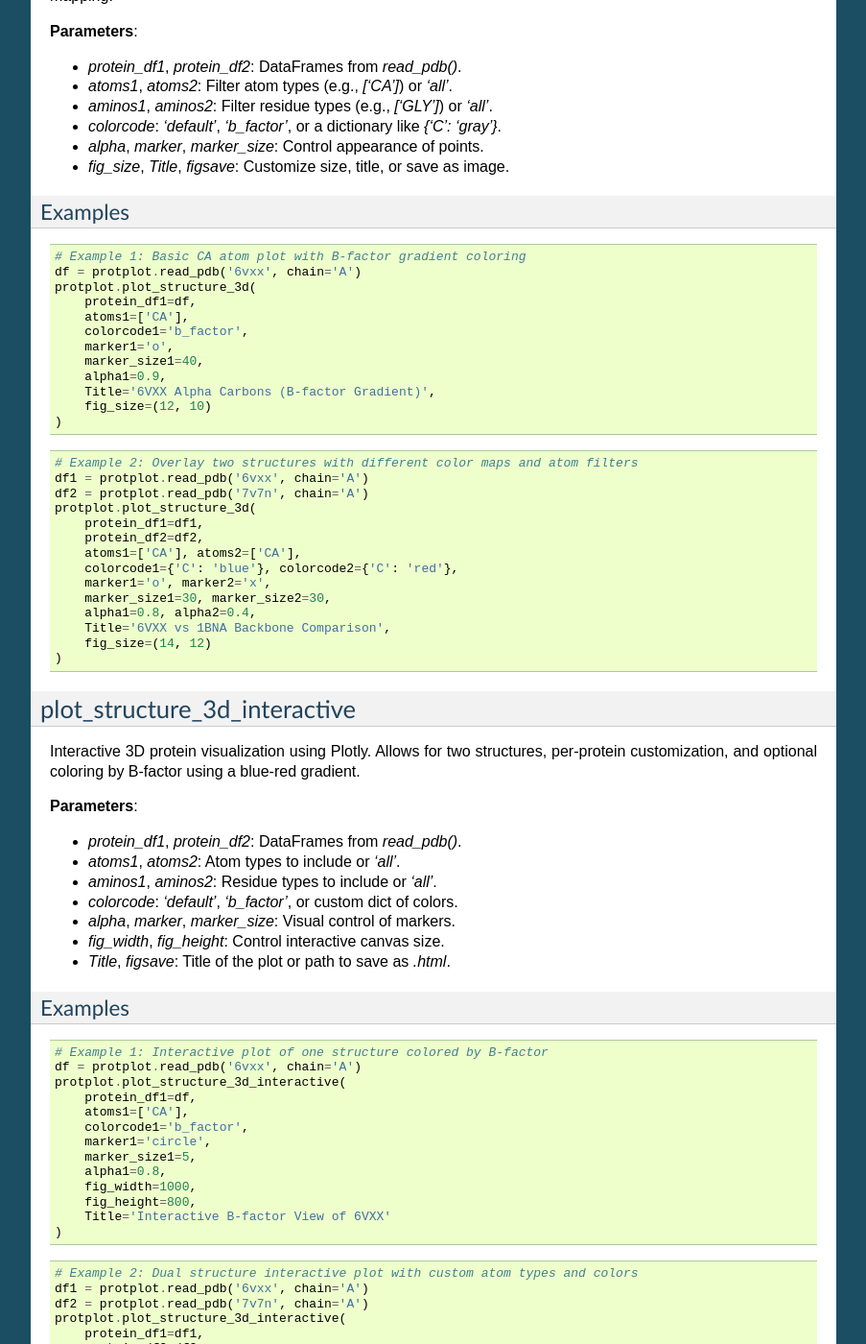
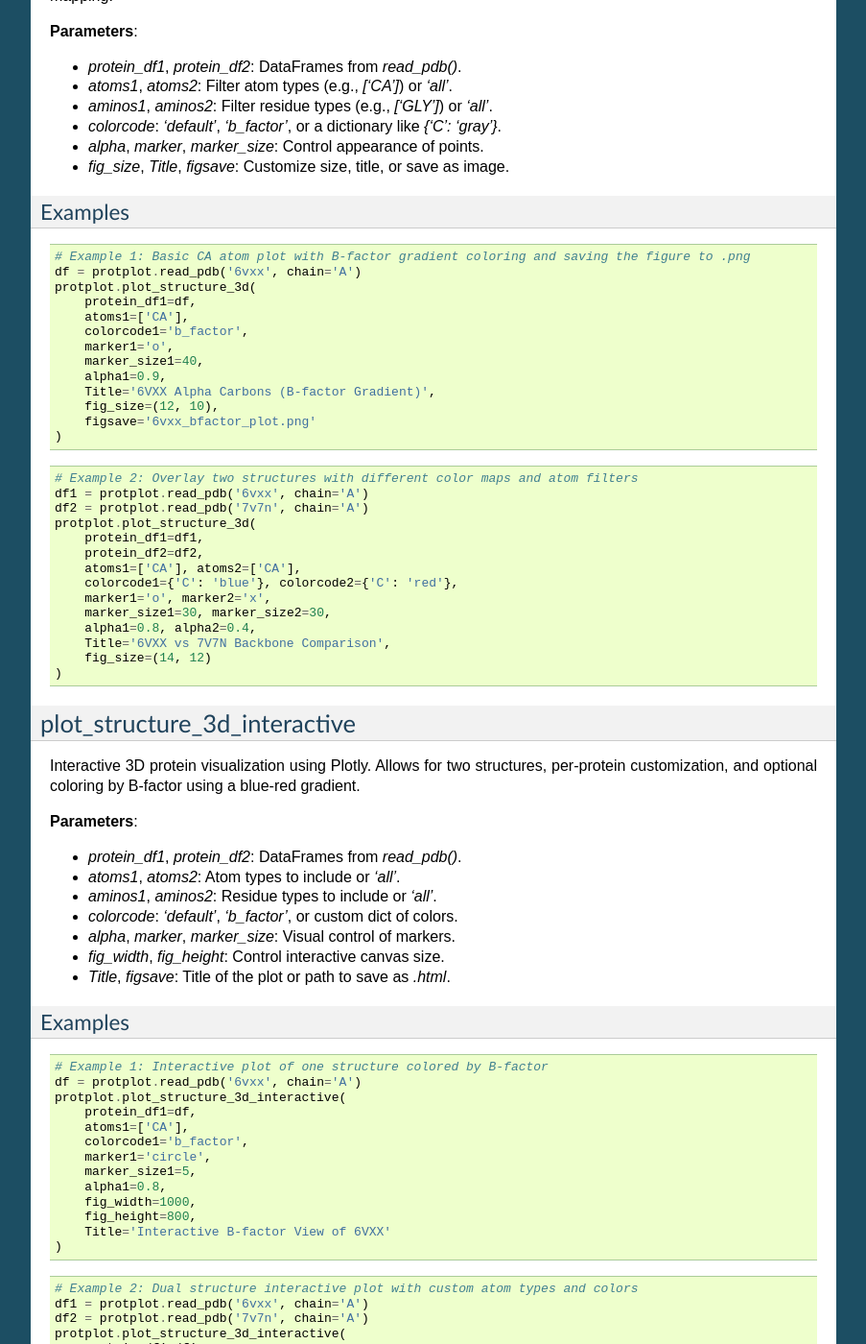
Before and after one commit to racvi7/ProtPlot, a Sphinx documentation site: the page built from docs/index.rst, in a window 1280 px wide and 1400 px high, scrolled down 896 px. Shown: the whole window at 96% size, without its empty margins (198-1101 px from the left). Built offline with Sphinx 7.4.7, drawn with Linux system fonts in a browser that asks for light colours; pages that are not in the unit, such as notebooks, are missing from menus; some of the changed text lies outside the part shown.

Commit message:
Update index.rst

```diff
--- a/docs/index.rst
+++ b/docs/index.rst
@@ -71,7 +71,7 @@ Examples
 
 .. code-block:: python
 
-   # Example 1: Basic CA atom plot with B-factor gradient coloring
+   # Example 1: Basic CA atom plot with B-factor gradient coloring and saving the figure to .png
    df = protplot.read_pdb('6vxx', chain='A')
    protplot.plot_structure_3d(
        protein_df1=df,
@@ -81,7 +81,8 @@ Examples
        marker_size1=40,
        alpha1=0.9,
        Title='6VXX Alpha Carbons (B-factor Gradient)',
-       fig_size=(12, 10)
+       fig_size=(12, 10),
+       figsave='6vxx_bfactor_plot.png'
    )
 
 .. code-block:: python
@@ -97,7 +98,7 @@ Examples
        marker1='o', marker2='x',
        marker_size1=30, marker_size2=30,
        alpha1=0.8, alpha2=0.4,
-       Title='6VXX vs 1BNA Backbone Comparison',
+       Title='6VXX vs 7V7N Backbone Comparison',
        fig_size=(14, 12)
    )
 
@@ -151,5 +152,5 @@ Examples
        alpha1=0.7, alpha2=0.4,
        fig_width=1200,
        fig_height=1000,
-       Title='Interactive Comparison: 6VXX vs 1BNA'
+       Title='Interactive Comparison: 6VXX vs 7V7N'
    )
```
